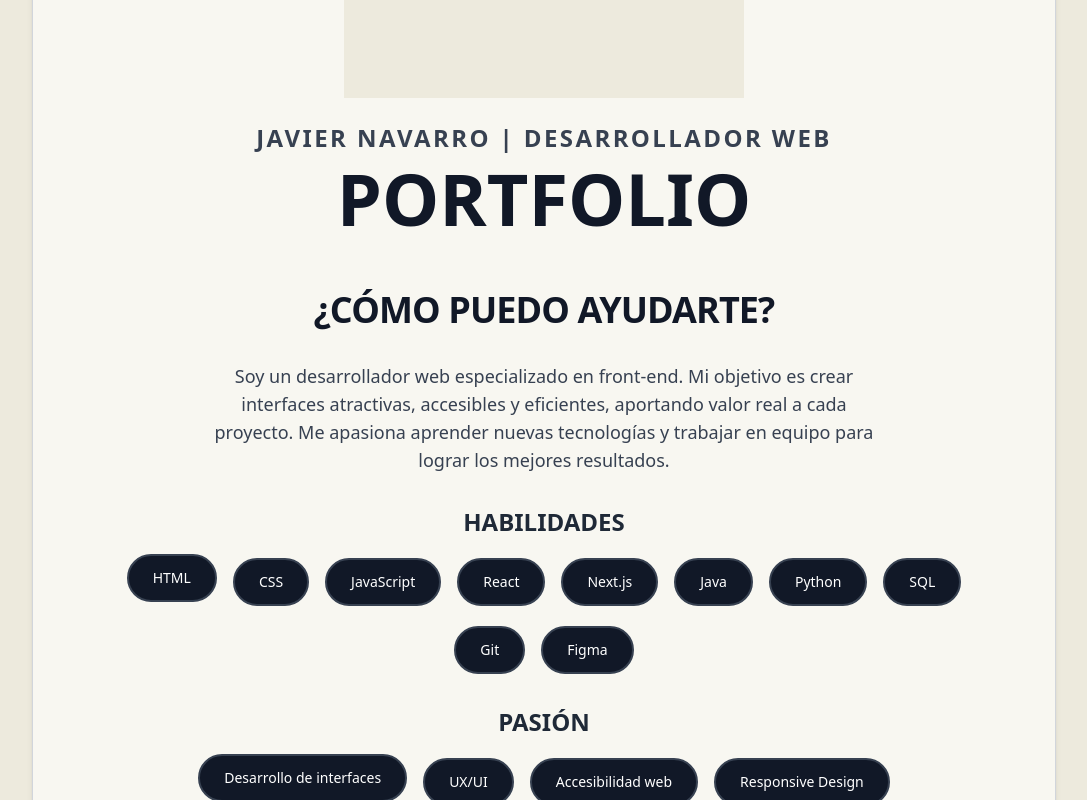
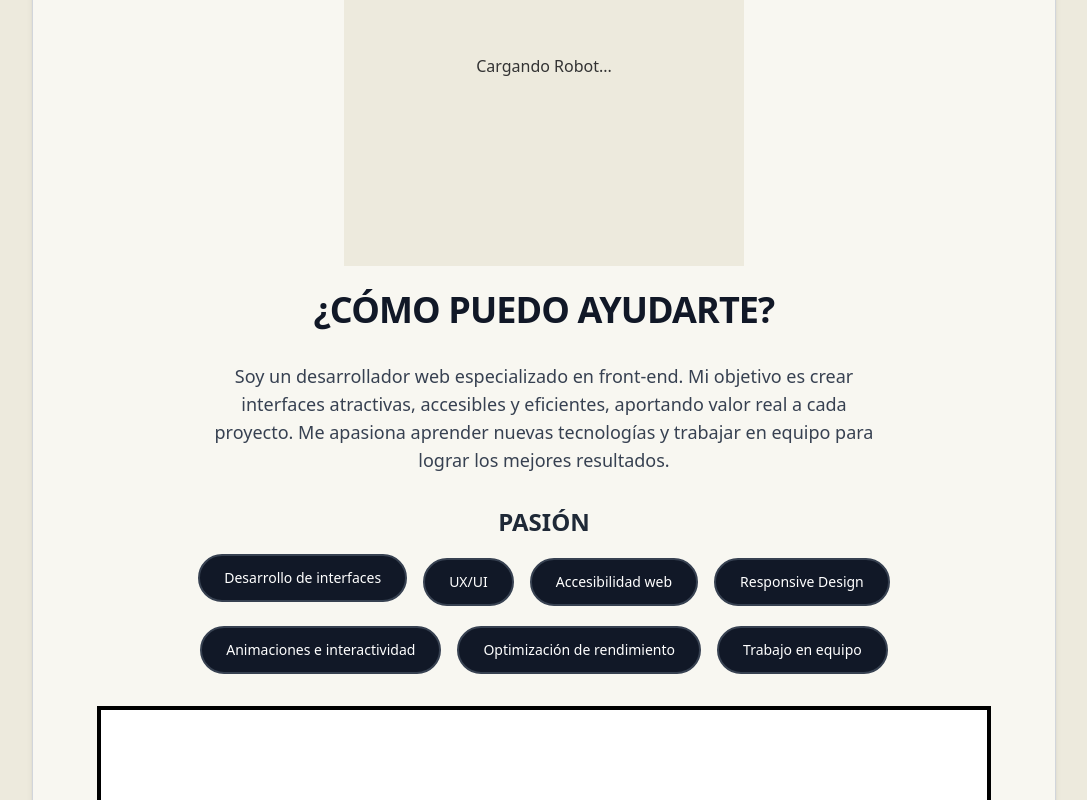
Before and after one commit to JavierNavarro12/portfolio, a React (Create React App) app: page / in a window 1280 px wide. Shown: the part 520-1320 px from the top of the page, without its empty margins (96-1183 px from the left). Built offline with nearby package versions, Linux system fonts and the light colour scheme.

Commit message:
Portfolio final

```diff
--- a/src/App.jsx
+++ b/src/App.jsx
@@ -105,7 +105,7 @@ function App() {
       <nav className="w-full max-w-5xl flex justify-center mb-8 pr-20 pl-4 sm:pr-0 sm:pl-0">
         <ul className="flex space-x-10 text-gray-700 dark:text-gray-300 text-base font-medium tracking-wide">
           <li>
-            <a href="#introduccion" className="relative group hover:text-black dark:hover:text-white transition-colors duration-200">
+            <a href="#como-ayudarte" className="relative group hover:text-black dark:hover:text-white transition-colors duration-200">
               <span className="relative z-10">Introducción</span>
               <span className="absolute bottom-0 left-0 w-0 h-0.5 bg-black dark:bg-white transition-all duration-300 group-hover:w-full"></span>
             </a>
@@ -137,6 +137,14 @@ function App() {
 
       {/* Caja central */}
       <main className="w-full max-w-5xl bg-white/60 dark:bg-gray-800/60 rounded-2xl border border-gray-300 dark:border-gray-700 shadow-md p-8 md:p-16 flex flex-col items-center transform transition-all duration-500 hover:shadow-xl hover:scale-[1.01] main-section animate-fade-in-scale" data-aos="fade-up">
+        {/* Sección 2: Título y Subtítulo */}
+        <section className="w-full flex flex-col items-center mb-12 text-center" data-aos="fade-up" data-aos-offset="200">
+          <span className="text-2xl font-bold tracking-widest text-gray-700 dark:text-gray-300 mb-2 bounce-on-hover">JAVIER NAVARRO | DESARROLLADOR WEB</span>
+          <div className="title-with-reflection">
+            <h1 className="text-6xl md:text-7xl font-extrabold text-gray-900 dark:text-white leading-none mb-2 wiggle-on-hover">PORTFOLIO</h1>
+          </div>
+        </section>
+
         {/* Sección 1: Robot de bienvenida */}
         <section className="w-full flex flex-col items-center justify-center min-h-[30vh] mb-6" data-aos="fade-up" data-aos-offset="100">
           <div className="flex-shrink-0 flex items-center justify-center relative">
@@ -178,30 +186,12 @@ function App() {
           </div>
         </section>
 
-        {/* Sección 2: Título y Subtítulo */}
-        <section className="w-full flex flex-col items-center mb-12 text-center" data-aos="fade-up" data-aos-offset="200">
-          <span className="text-2xl font-bold tracking-widest text-gray-700 dark:text-gray-300 mb-2 bounce-on-hover">JAVIER NAVARRO | DESARROLLADOR WEB</span>
-          <div className="title-with-reflection">
-            <h1 className="text-6xl md:text-7xl font-extrabold text-gray-900 dark:text-white leading-none mb-2 wiggle-on-hover">PORTFOLIO</h1>
-          </div>
-        </section>
-
         {/* Sección 3: ¿CÓMO PUEDO AYUDARTE? y descripción */}
-        <section className="w-full mb-8" data-aos="fade-up" data-aos-offset="300">
+        <section id="como-ayudarte" className="w-full mb-8 scroll-mt-40" data-aos="fade-up" data-aos-offset="300">
           <h2 className="text-3xl md:text-4xl font-extrabold text-gray-900 dark:text-white mb-8 tracking-tight bounce-on-hover text-center">¿CÓMO PUEDO AYUDARTE?</h2>
           <div className="text-gray-700 dark:text-gray-300 text-lg text-center max-w-2xl mx-auto">
             Soy un desarrollador web especializado en front-end. Mi objetivo es crear interfaces atractivas, accesibles y eficientes, aportando valor real a cada proyecto. Me apasiona aprender nuevas tecnologías y trabajar en equipo para lograr los mejores resultados.
           </div>
-        </section>
-
-        {/* Sección 4: Habilidades */}
-        <section className="w-full mb-8" data-aos="fade-up" data-aos-offset="400">
-          <h3 className="font-bold mb-4 text-2xl text-gray-800 dark:text-gray-200 text-center transition-all duration-300 ease-in-out hover:scale-105 hover:rotate-3">HABILIDADES</h3>
-          <ul className="text-sm space-y-1 flex flex-wrap justify-center gap-4">
-            {['HTML', 'CSS', 'JavaScript', 'React', 'Next.js', 'Java', 'Python', 'SQL', 'Git', 'Figma'].map((skill) => (
-              <li key={skill} className="px-6 py-3 border-2 border-gray-700 dark:border-gray-600 bg-gray-900 dark:bg-gray-800 text-white rounded-full transition-all duration-400 ease-in-out hover:border-gray-500 hover:bg-gray-800 h-12 flex items-center justify-center hover:scale-105 active:scale-95">{skill}</li>
-            ))}
-          </ul>
         </section>
 
         {/* Sección 5: Pasiones */}
@@ -223,7 +213,7 @@ function App() {
         </section>
 
         {/* Sección 6: Proyectos */}
-        <section id="proyectos" className="w-full flex flex-col items-center justify-center flex-1 main-section opacity-0" data-aos="fade-up" data-aos-offset="550">
+        <section id="proyectos" className="w-full flex flex-col items-center justify-center flex-1 main-section opacity-0 scroll-mt-40" data-aos="fade-up" data-aos-offset="550">
           <div
             className="flex flex-col items-center justify-center w-full min-h-[300px] cursor-pointer select-none transition-transform duration-300 hover:scale-105 text-center border-4 border-black dark:border-white bg-white dark:bg-gray-800 p-8 md:p-16 aspect-square sm:aspect-video transform-gpu will-change-transform active:scale-95"
             onClick={() => setShowCarousel(true)}
```
